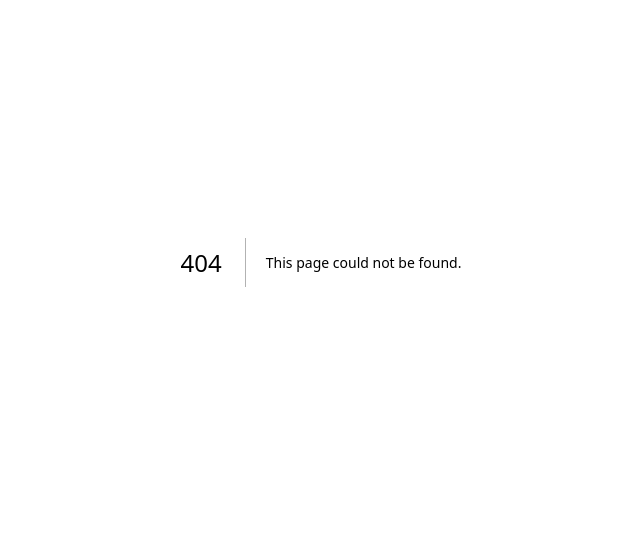
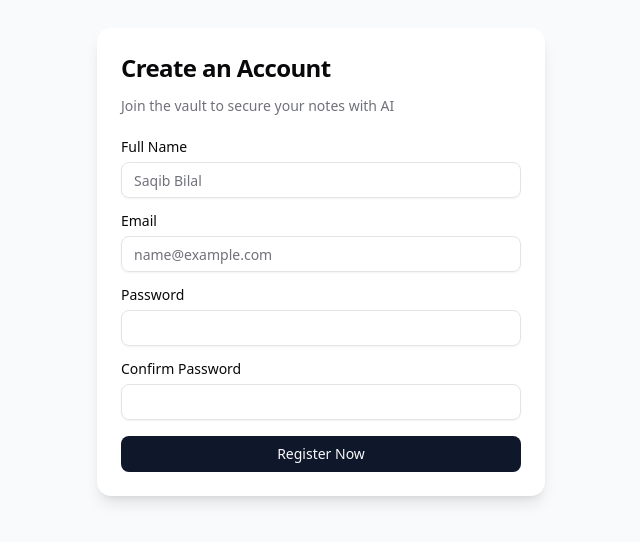
Before and after one commit to saqibbilal/vault-ui, a Next.js app: page /register in a window 1280 px wide. Before the commit this address had no page. Shown: the part 138-680 px from the top of the page, without its empty margins (319-959 px from the left). Built offline with nearby package versions, Linux system fonts and the light colour scheme; no server answers.

Commit message:
feat: implement user registration flow and update auth state management

```diff
--- /dev/null
+++ b/src/app/register/page.tsx
@@ -0,0 +1,119 @@
+"use client";
+
+import api from "@/lib/axios";
+import { useState } from "react";
+import { useRouter } from "next/navigation";
+import { Button } from "@/components/ui/button";
+import { Input } from "@/components/ui/input";
+import { Label } from "@/components/ui/label";
+import { Card, CardContent, CardDescription, CardHeader, CardTitle } from "@/components/ui/card";
+import { useAuthStore } from "@/store/useAuthStore";
+import axios from "axios";
+
+export default function RegisterPage() {
+    const [name, setName] = useState("");
+    const [email, setEmail] = useState("");
+    const [password, setPassword] = useState("");
+    const [passwordConfirmation, setPasswordConfirmation] = useState("");
+    const [loading, setLoading] = useState(false);
+    const [errors, setErrors] = useState<any>({});
+
+    const router = useRouter();
+    const { setAuth } = useAuthStore();
+
+    const handleRegister = async (e: React.FormEvent) => {
+        e.preventDefault();
+        setLoading(true);
+        setErrors({});
+
+        try {
+            // Laravel's RegisterRequest looks for password_confirmation
+            const response = await api.post("/api/v1/register", {
+                name,
+                email,
+                password,
+                password_confirmation: passwordConfirmation
+            });
+
+            const { user, token } = response.data;
+
+            // Store in Zustand & LocalStorage
+            setAuth(user, token);
+
+            router.push("/dashboard");
+
+        } catch (error: unknown) {
+            if (axios.isAxiosError(error) && error.response?.status === 422) {
+                // Set validation errors from Laravel
+                setErrors(error.response.data.errors);
+            } else {
+                alert("An unexpected error occurred.");
+            }
+        } finally {
+            setLoading(false);
+        }
+    };
+
+    return (
+        <div className="flex min-h-screen items-center justify-center bg-slate-50 p-4">
+            <Card className="w-full max-w-md border-none shadow-lg">
+                <CardHeader className="space-y-1">
+                    <CardTitle className="text-2xl font-bold tracking-tight">Create an Account</CardTitle>
+                    <CardDescription>Join the vault to secure your notes with AI</CardDescription>
+                </CardHeader>
+                <CardContent>
+                    <form onSubmit={handleRegister} className="space-y-4">
+                        <div className="space-y-2">
+                            <Label htmlFor="name">Full Name</Label>
+                            <Input
+                                id="name"
+                                type="text"
+                                placeholder="Saqib Bilal"
+                                value={name}
+                                onChange={(e) => setName(e.target.value)}
+                                required
+                            />
+                            {errors.name && <p className="text-xs text-red-500">{errors.name[0]}</p>}
+                        </div>
+                        <div className="space-y-2">
+                            <Label htmlFor="email">Email</Label>
+                            <Input
+                                id="email"
+                                type="email"
+                                placeholder="name@example.com"
+                                value={email}
+                                onChange={(e) => setEmail(e.target.value)}
+                                required
+                            />
+                            {errors.email && <p className="text-xs text-red-500">{errors.email[0]}</p>}
+                        </div>
+                        <div className="space-y-2">
+                            <Label htmlFor="password">Password</Label>
+                            <Input
+                                id="password"
+                                type="password"
+                                value={password}
+                                onChange={(e) => setPassword(e.target.value)}
+                                required
+                            />
+                            {errors.password && <p className="text-xs text-red-500">{errors.password[0]}</p>}
+                        </div>
+                        <div className="space-y-2">
+                            <Label htmlFor="password_confirmation">Confirm Password</Label>
+                            <Input
+                                id="password_confirmation"
+                                type="password"
+                                value={passwordConfirmation}
+                                onChange={(e) => setPasswordConfirmation(e.target.value)}
+                                required
+                            />
+                        </div>
+                        <Button className="w-full bg-slate-900" type="submit" disabled={loading}>
+                            {loading ? "Creating Account..." : "Register Now"}
+                        </Button>
+                    </form>
+                </CardContent>
+            </Card>
+        </div>
+    );
+}
--- a/src/components/dashboard/DashboardHeader.tsx
+++ b/src/components/dashboard/DashboardHeader.tsx
@@ -15,6 +15,7 @@ export default function DashboardHeader() {
                     Welcome, {user?.name || "Guest"}
                 </h1>
                 <p className="text-slate-500">Your secure personal vault</p>
+                <p className="text-slate-500">Search through notes and documents semantically</p>
             </div>
 
             <Button
```
